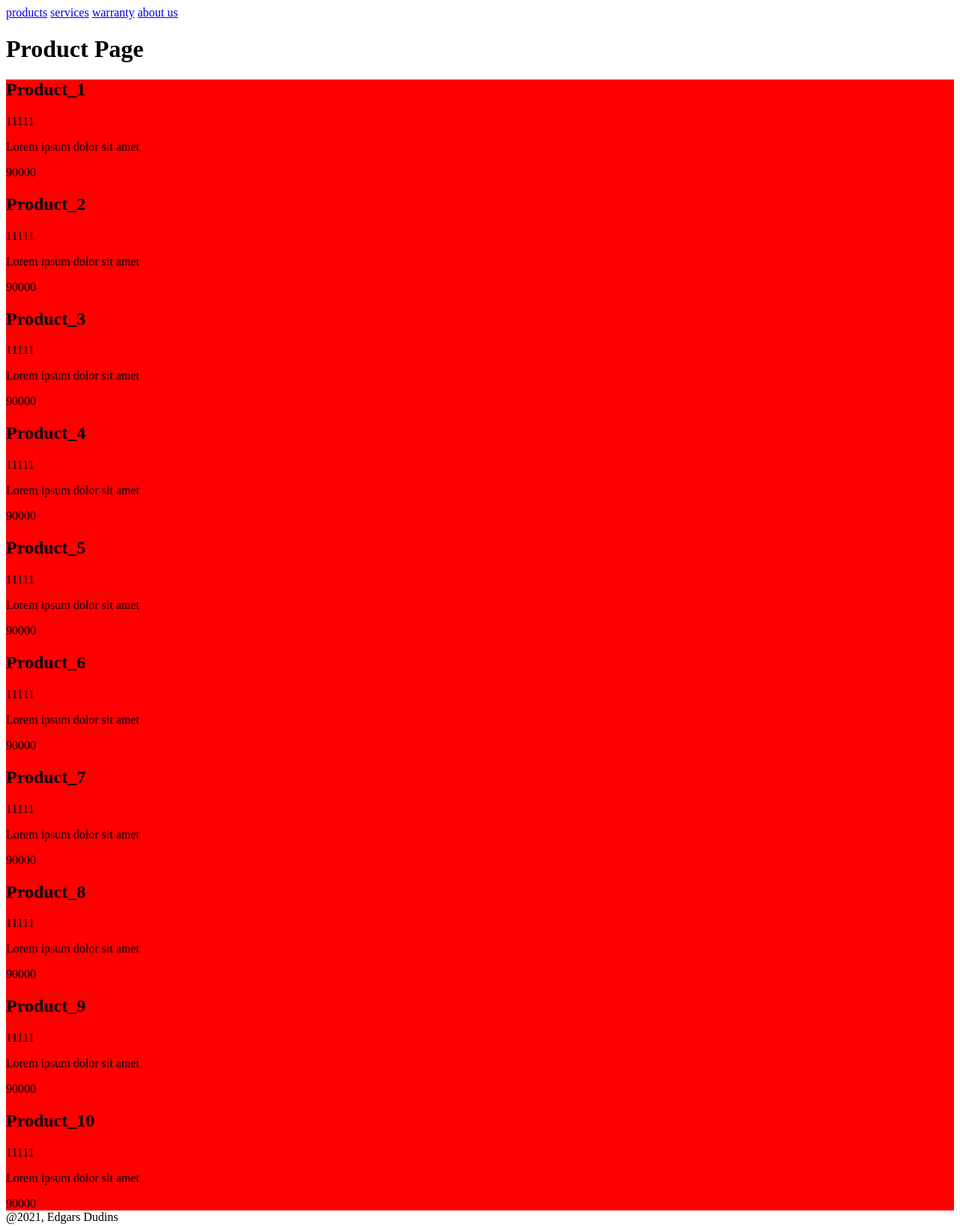
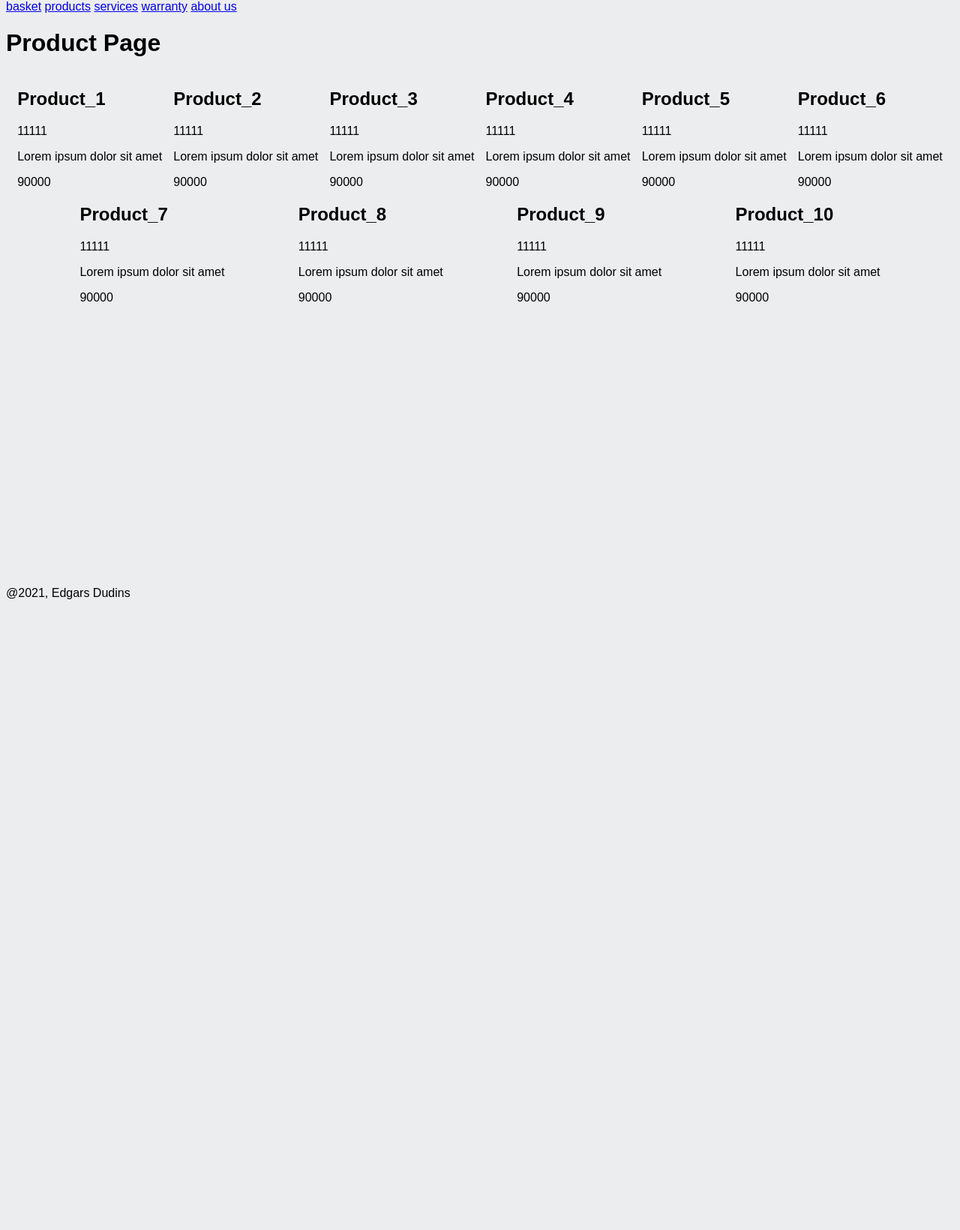
Before and after one commit to edudins/SimpleWebApp, a Spring Boot app: page /products in a window 1280 px wide. Shown: the whole page at 75% size. After the commit the page ends 799 px from the top, so only its background shows below. Run offline with Spring Boot 4, Linux system fonts and the light colour scheme; data comes from the database, SQL or seed files in the repository.

Commit message:
Write "product-container" flex CSS, move footnote, add "basket" link

```diff
--- a/src/main/resources/static/stylesheets/style.css
+++ b/src/main/resources/static/stylesheets/style.css
@@ -1,3 +1,26 @@
+/* SimpleWebApp - an E-Commerce Template */
+
+/* @Author: Edgars Dudins */
+/* @Version: 1.00 */
+/* @Revised: 25-03-2021 */
+
+/* ===== elements ===== */
+body {
+    margin: 0 0.5em 0 0.5em;
+    background-color: #ecedef;
+    font-family: 'Ubuntu Condensed', sans-serif;
+}
+
+/* ===== classes ===== */
+.footnote {
+    position: fixed;
+    bottom: 0;
+}
+
+/* ===== product-flex ===== */
 .product-container {
-    background-color: red;
+    display: flex;
+    flex-direction: row;
+    flex-wrap: wrap;
+    justify-content: space-evenly;
 }
--- a/src/main/resources/templates/products/list.html
+++ b/src/main/resources/templates/products/list.html
@@ -15,6 +15,7 @@
 <body>
 
     <div class="navbar">
+        <a href="#" class="nav-link">basket</a>
         <a href="#" class="nav-link">products</a>
         <a href="#" class="nav-link">services</a>
         <a href="#" class="nav-link">warranty</a>
```
